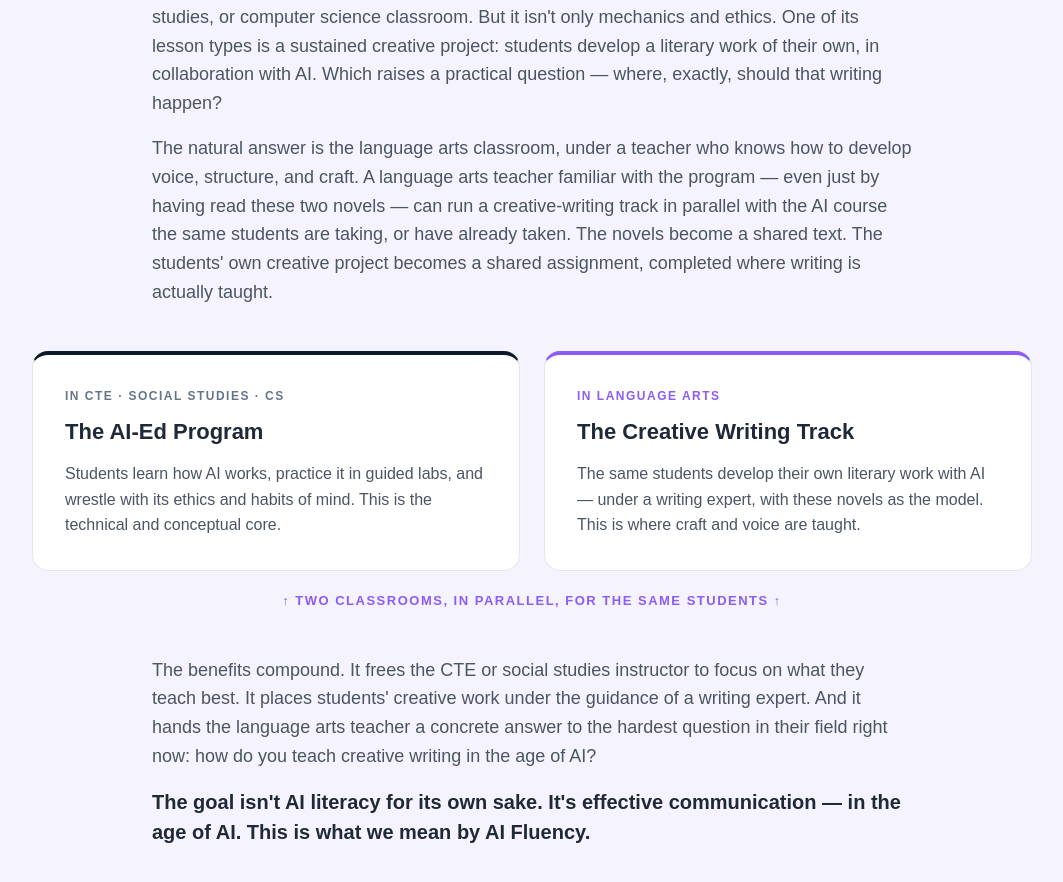
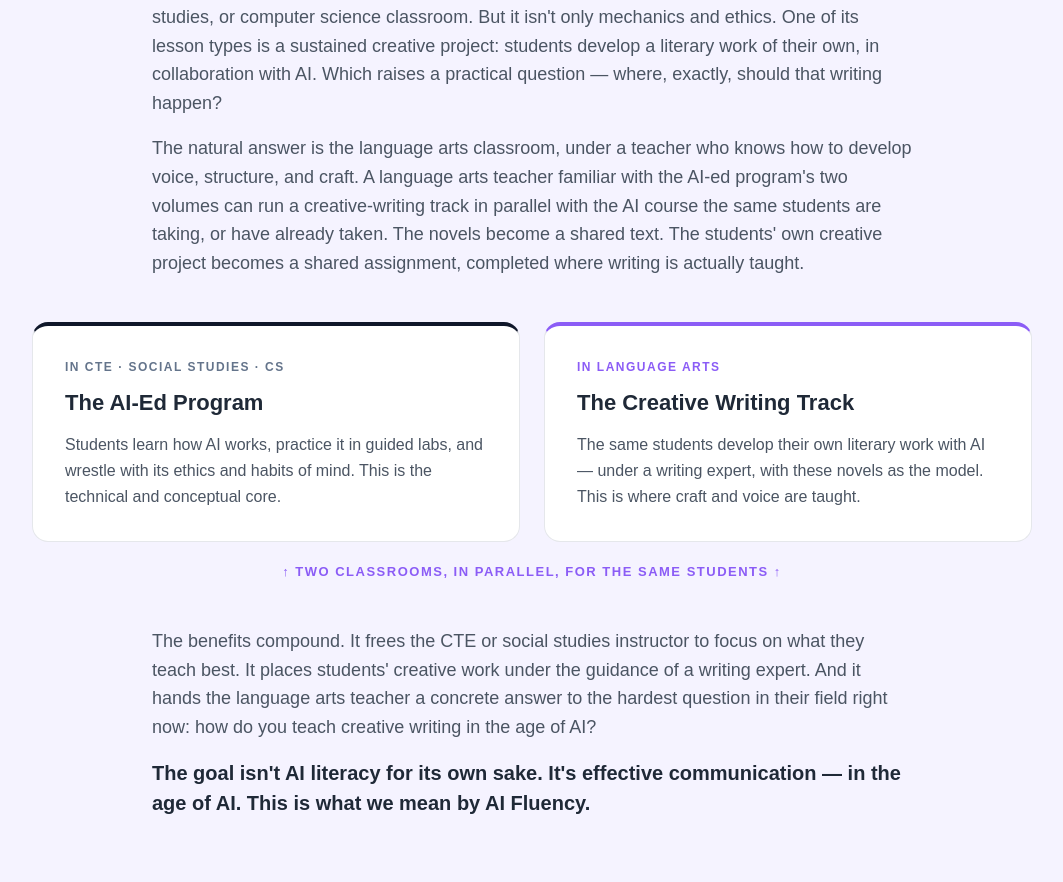
Before and after one commit to Suchocki88/UnderstandingAI.ai, a Next.js app: page /humanities in a window 1280 px wide. Shown: the part 1585-2467 px from the top of the page, without its empty margins (108-1171 px from the left). Built offline with nearby package versions, Linux system fonts and the light colour scheme.

Commit message:
Refine language in humanities page content

```diff
--- a/app/humanities/page.tsx
+++ b/app/humanities/page.tsx
@@ -80,7 +80,7 @@ export default function Page() {
               The core program — <em>Understanding and Working with AI</em> — usually lives in a CTE, social studies, or computer science classroom. But it isn&apos;t only mechanics and ethics. One of its lesson types is a sustained creative project: students develop a literary work of their own, in collaboration with AI. Which raises a practical question — where, exactly, should that writing happen?
             </p>
             <p style={{ fontSize: 18, color: "#4b5563", margin: 0 }}>
-              The natural answer is the language arts classroom, under a teacher who knows how to develop voice, structure, and craft. A language arts teacher familiar with the program — even just by having read these two novels — can run a creative-writing track in parallel with the AI course the same students are taking, or have already taken. The novels become a shared text. The students&apos; own creative project becomes a shared assignment, completed where writing is actually taught.
+              The natural answer is the language arts classroom, under a teacher who knows how to develop voice, structure, and craft. A language arts teacher familiar with the AI-ed program's two volumes can run a creative-writing track in parallel with the AI course the same students are taking, or have already taken. The novels become a shared text. The students&apos; own creative project becomes a shared assignment, completed where writing is actually taught.
             </p>
           </div>
 
```
